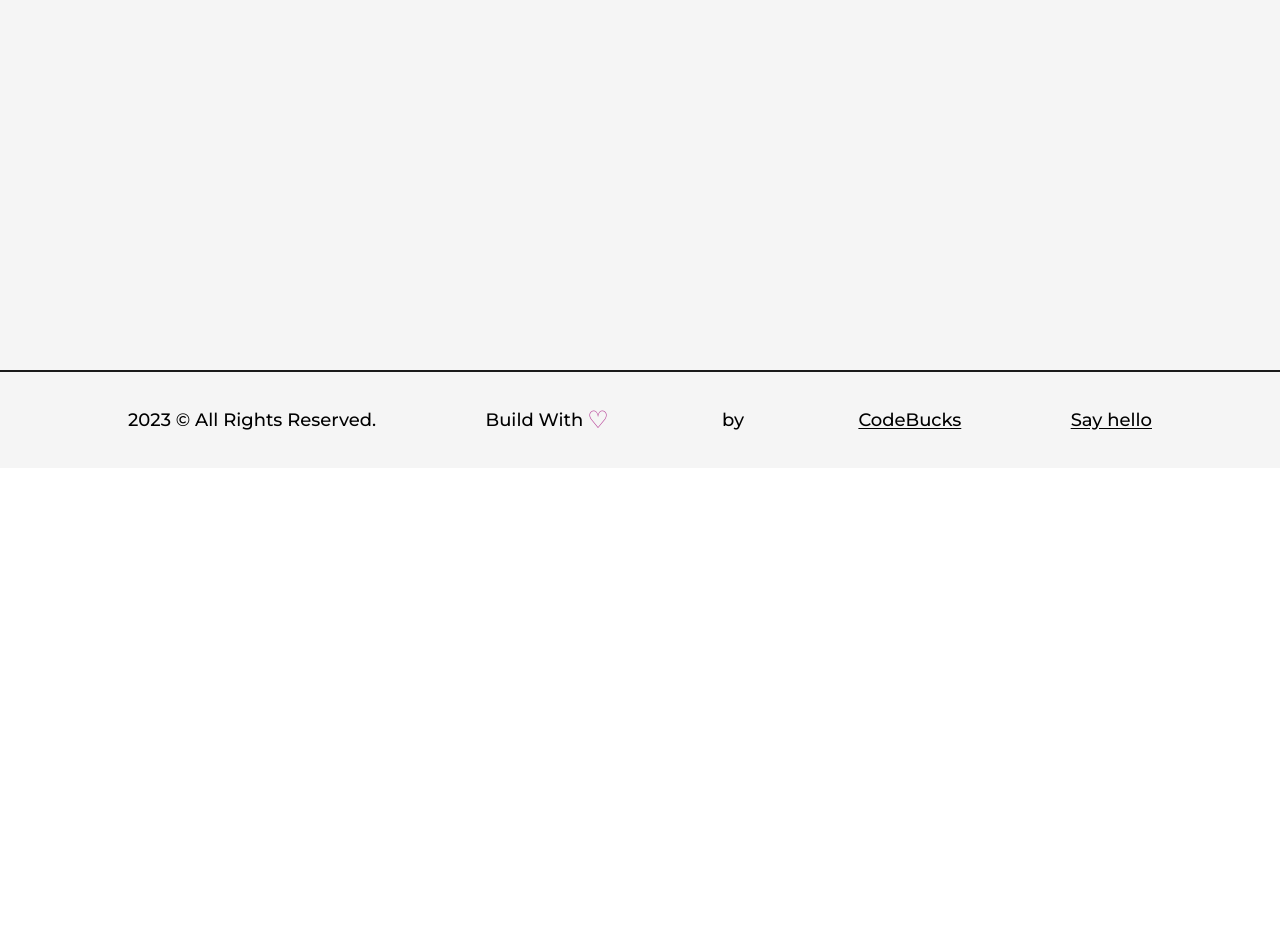
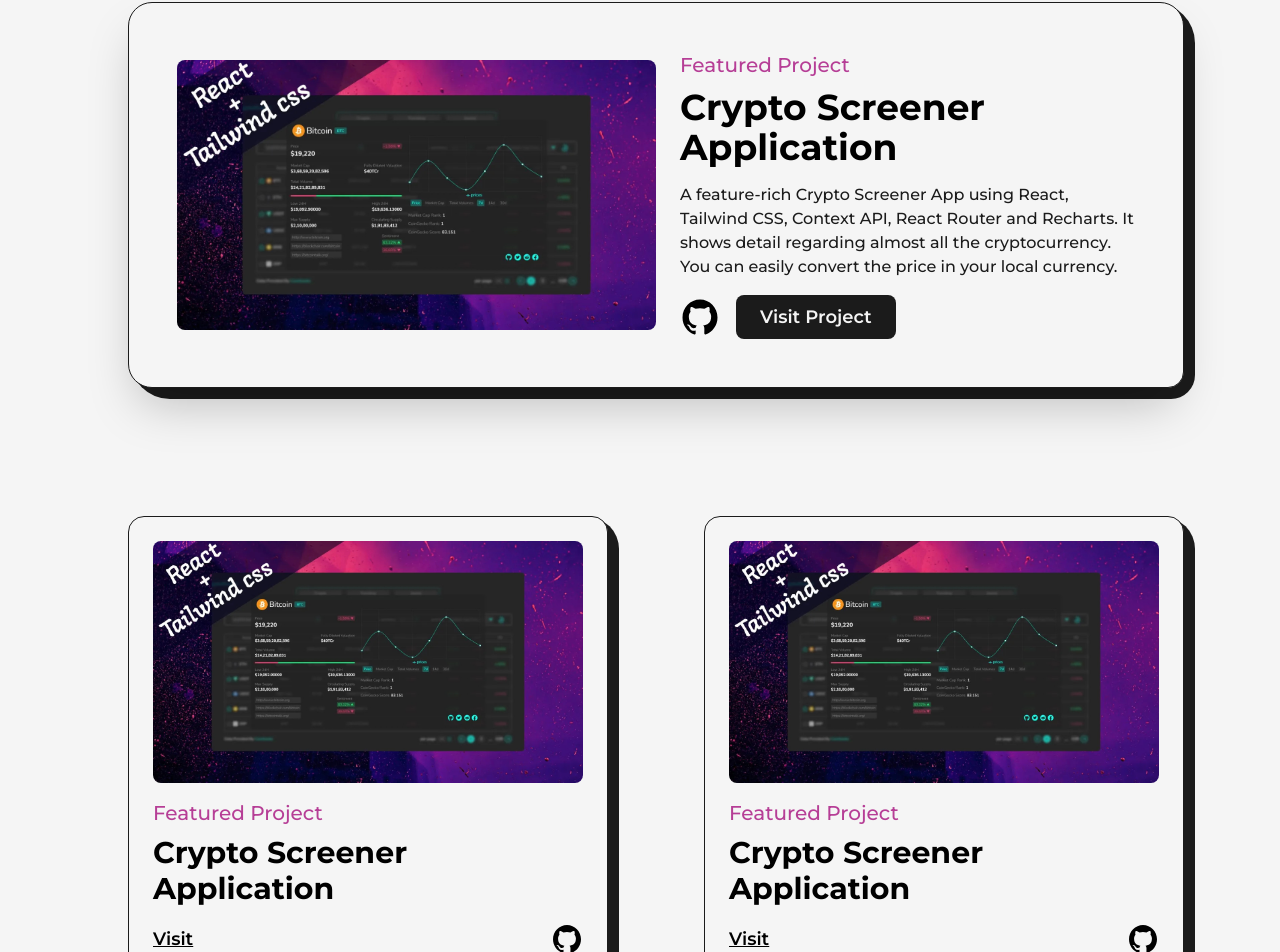
Before and after one commit to MikhailGorbunov/Portfolio, a Next.js app: page /projects in a window 1280 px wide. Before the commit this address had no page. Shown: the part 566-1518 px from the top of the page. Before the commit the page ends 1034 px from the top, so only its background shows below. Built offline with nearby package versions, Linux system fonts and the light colour scheme.

Commit message:
Project page is polished

```diff
--- /dev/null
+++ b/src/pages/projects.js
@@ -0,0 +1,204 @@
+import AnimatedText from "@/components/AnimatedText";
+import { GithubIcon } from "@/components/Icons";
+import Layout from "@/components/Layout";
+import Head from "next/head";
+import Image from "next/image";
+import Link from "next/link";
+import React from "react";
+import project1 from "../../public/images/projects/crypto-screener-cover-image.jpg";
+
+const FeaturedProject = ({ type, title, summary, img, link, github }) => {
+  return (
+    <article
+      className="w-full flex  items-center justify-between relative rounded-br-2xl rounded-3xl
+     border border-solid border-dark bg-light shadow-2xl p-12"
+    >
+      <div
+        className="absolute top-0 -right-3 -z-10 w-[101%] h-[103%] rounded-[2.5rem] bg-dark
+      rounded-br-3xl"
+      />
+
+      <Link
+        href={link}
+        targets="_blank"
+        className="w-1/2 cursor-pointer overflow-hidden rounded-lg"
+      >
+        <Image src={img} alt={title} className="w-full h-auto" />
+      </Link>
+
+      <div className="w-1/2 flex flex-col items-start justify-between pl-6">
+        <span className="text-primary font-medium text-xl">{type}</span>
+        <Link
+          href={link}
+          target="_blank"
+          className="hover:underline underline-offset-2"
+        >
+          <h2 className="my-2 w-full text-left text-4xl font-bold">{title}</h2>
+        </Link>
+        <p className="my-2 font-medium text-dark">{summary}</p>
+        <div className="mt-2 flex items-center">
+          <Link href={github} target="_blank" className="w-10">
+            <GithubIcon />
+          </Link>
+          <Link
+            href={link}
+            target="_blank"
+            className="ml-4 rounded-lg bg-dark text-light p-2 px-6 text-lg font-semibold"
+          >
+            Visit Project
+          </Link>
+        </div>
+      </div>
+    </article>
+  );
+};
+
+const Project = ({ title, type, img, link, github }) => {
+  return (
+    <article
+      className="w-full flex flex-col items-center justify-center rounded-2xl
+    border border-solid border-dark bg-light p-6 relative"
+    >
+      <div
+        className="absolute top-0 -right-3 -z-10 w-[101%] h-[103%] rounded-[2rem] bg-dark
+      rounded-br-3xl"
+      />
+      <Link
+        href={link}
+        targets="_blank"
+        className="w-full cursor-pointer overflow-hidden rounded-lg"
+      >
+        <Image src={img} alt={title} className="w-full h-auto" />
+      </Link>
+
+      <div className="w-full flex flex-col items-start justify-between mt-4">
+        <span className="text-primary font-medium text-xl">{type}</span>
+        <Link
+          href={link}
+          target="_blank"
+          className="hover:underline underline-offset-2"
+        >
+          <h2 className="my-2 w-full text-left text-3xl font-bold">{title}</h2>
+        </Link>
+        <div className="w-full mt-2 flex items-center justify-between ">
+          <Link
+            href={link}
+            target="_blank"
+            className=" text-lg font-semibold underline"
+          >
+            Visit
+          </Link>
+          <Link href={github} target="_blank" className="w-8">
+            <GithubIcon />
+          </Link>
+        </div>
+      </div>
+    </article>
+  );
+};
+
+const projects = () => {
+  return (
+    <>
+      <Head>
+        <title>CodeBucks | Projects Page</title>
+        <meta name="description" content="any description" />
+      </Head>
+      <main className="w-full mb-16 flex flex-col items-center justify-center">
+        <Layout className="pt-16">
+          <AnimatedText
+            text="Imagination Trumps Knowledge!"
+            className="mb-16"
+          />
+          <div className="grid grid-col-12 gap-24 gap-y-32">
+            <div className="col-span-12">
+              <FeaturedProject
+                title="Crypto Screener Application"
+                img={project1}
+                summary="
+              A feature-rich Crypto Screener App using React, Tailwind CSS, Context API, React Router and Recharts.
+              It shows detail regarding almost all the cryptocurrency. You can easily convert the price in your
+              local currency."
+                link="/"
+                github="/"
+                type="Featured Project"
+              />
+            </div>
+
+            <div className="col-span-6">
+              <Project
+                title="Crypto Screener Application"
+                img={project1}
+                summary="
+              A feature-rich Crypto Screener App using React, Tailwind CSS, Context API, React Router and Recharts.
+              It shows detail regarding almost all the cryptocurrency. You can easily convert the price in your
+              local currency."
+                link="/"
+                github="/"
+                type="Featured Project"
+              />
+            </div>
+
+            <div className="col-span-6">
+              <Project
+                title="Crypto Screener Application"
+                img={project1}
+                summary="
+              A feature-rich Crypto Screener App using React, Tailwind CSS, Context API, React Router and Recharts.
+              It shows detail regarding almost all the cryptocurrency. You can easily convert the price in your
+              local currency."
+                link="/"
+                github="/"
+                type="Featured Project"
+              />
+            </div>
+
+            <div className="col-span-12">
+              <FeaturedProject
+                title="Crypto Screener Application"
+                img={project1}
+                summary="
+              A feature-rich Crypto Screener App using React, Tailwind CSS, Context API, React Router and Recharts.
+              It shows detail regarding almost all the cryptocurrency. You can easily convert the price in your
+              local currency."
+                link="/"
+                github="/"
+                type="Featured Project"
+              />
+            </div>
+
+            <div className="col-span-6">
+              <Project
+                title="Crypto Screener Application"
+                img={project1}
+                summary="
+              A feature-rich Crypto Screener App using React, Tailwind CSS, Context API, React Router and Recharts.
+              It shows detail regarding almost all the cryptocurrency. You can easily convert the price in your
+              local currency."
+                link="/"
+                github="/"
+                type="Featured Project"
+              />
+            </div>
+
+            <div className="col-span-6">
+              <Project
+                title="Crypto Screener Application"
+                img={project1}
+                summary="
+              A feature-rich Crypto Screener App using React, Tailwind CSS, Context API, React Router and Recharts.
+              It shows detail regarding almost all the cryptocurrency. You can easily convert the price in your
+              local currency."
+                link="/"
+                github="/"
+                type="Featured Project"
+              />
+            </div>
+          </div>
+        </Layout>
+      </main>
+    </>
+  );
+};
+
+export default projects;
```
